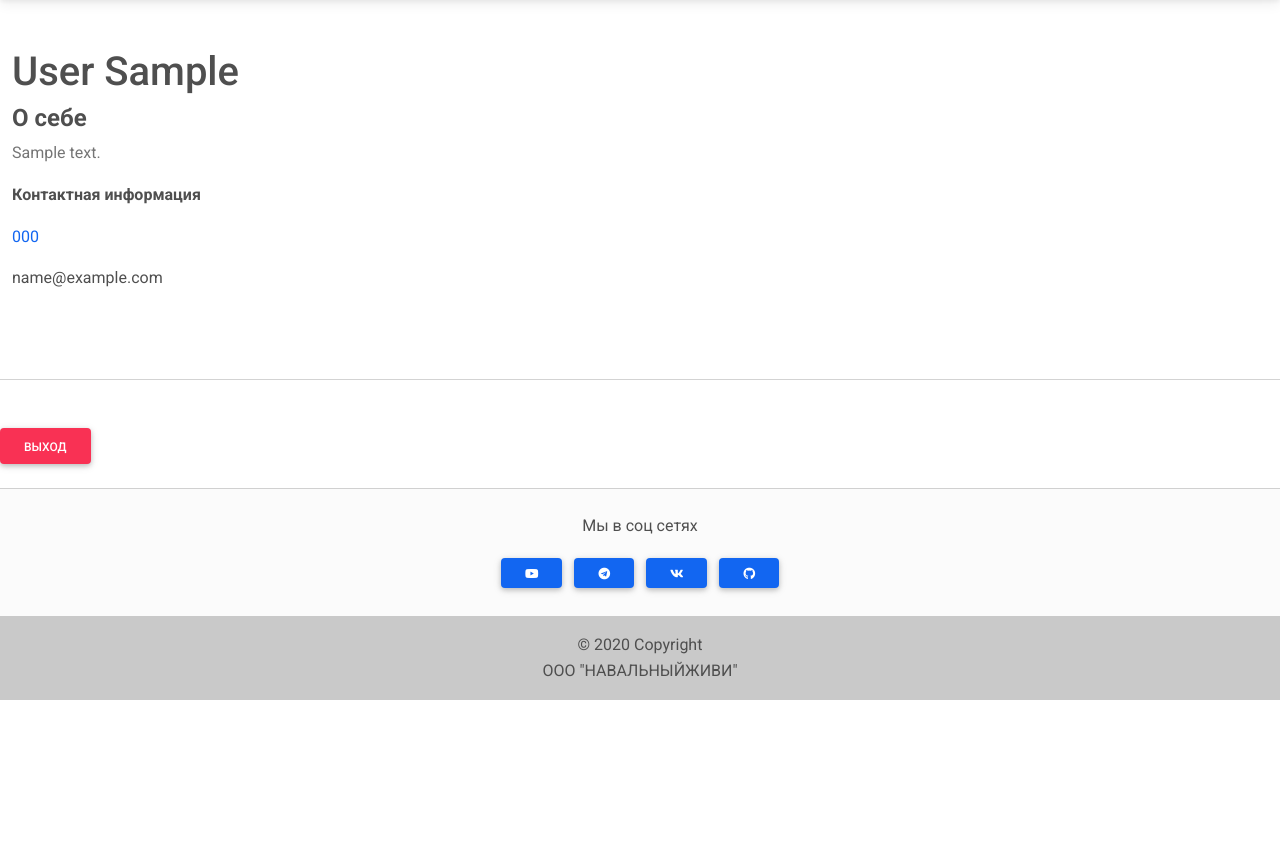
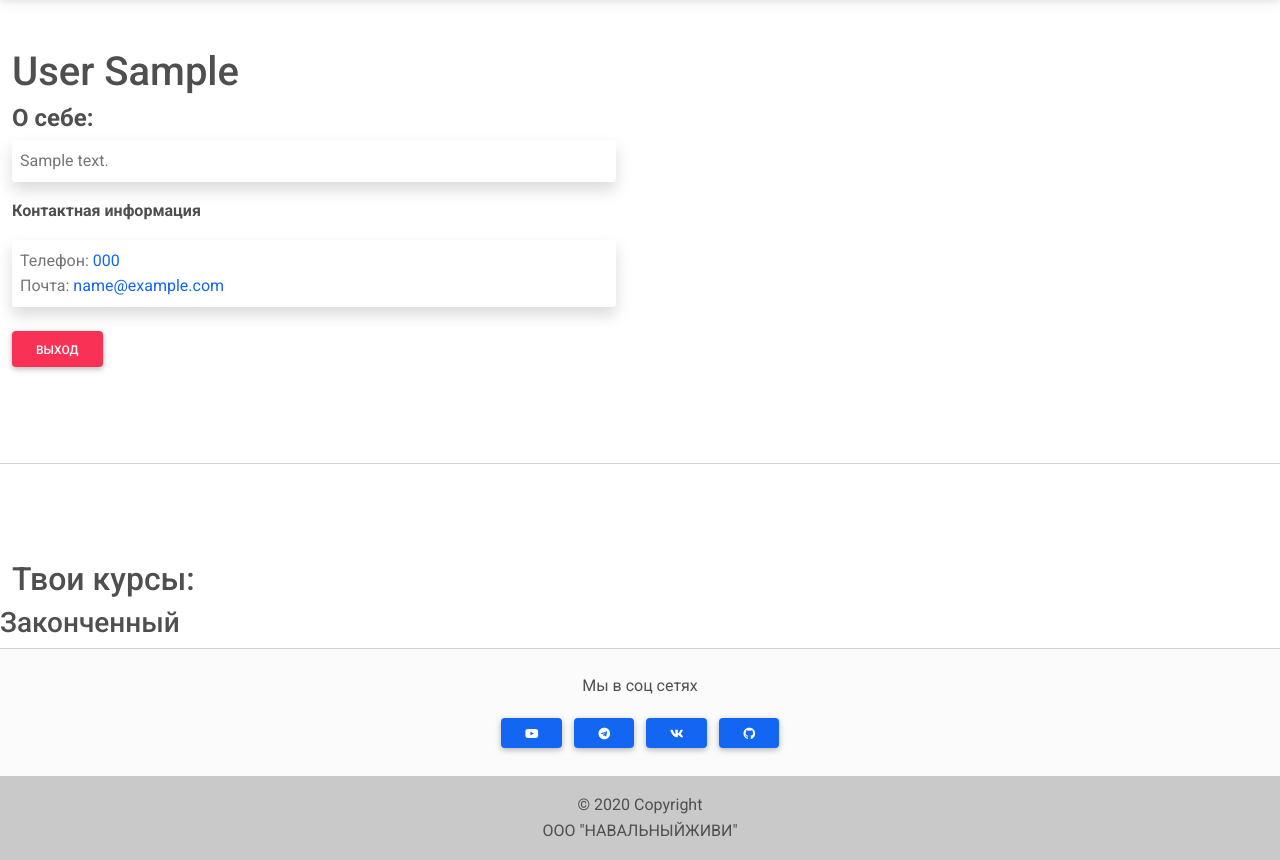
Before and after one commit to yeezy-na-izi/.shSkill, a Django app: a page that uses back/templates/user/profile.html in a window 1280 px wide. Shown: the part 59-919 px from the top of the page. Before the commit the page ends 759 px from the top, so only its background shows below. Run offline with Django 3.2, Linux system fonts and the light colour scheme; a user stored in the database is signed in; tables that the repository leaves empty hold one stand-in row (values such as "Sample post"); some libraries are stand-ins or nearby versions.

Commit message:
Add profile

```diff
--- a/back/education/views.py
+++ b/back/education/views.py
@@ -3,7 +3,6 @@ from django.contrib.auth import login
 from user.models import Account, Student
 from user.forms import LoginUserForm, CreateUserForm
 from education.models import Course
-
 
 
 def login_and_register(request):
--- a/back/templates/extends/navbar.html
+++ b/back/templates/extends/navbar.html
@@ -13,7 +13,7 @@
                     <a class="nav-link" aria-current="page" href="/">Домой</a>
                 </li>
                 <li class="nav-item">
-                    <a class="nav-link" href="">Курсы</a>
+                    <a class="nav-link" href="/courses">Курсы</a>
                 </li>
                 <li class="nav-item">
                     <a class="nav-link" href="">Учителя</a>
--- a/back/templates/user/profile.html
+++ b/back/templates/user/profile.html
@@ -17,20 +17,46 @@
     </div>
     {% endif %}
     <div class="col-md-6 gx-5 mb-4">
-        <h4><strong>О себе</strong></h4>
-        <p class="text-muted">
+        <h4><strong>О себе:</strong></h4>
+        <p class="text-muted shadow rounded-1 p-2">
             {{ user.about_me }}
         </p>
         <p><strong>Контактная информация</strong></p>
-        <p class="text-muted">
+        <div class="text-muted shadow rounded-1 p-2">
             {% if user.phone %}
+            Телефон:
             <a href="tel:{{user.phone}}">
                 {{ user.phone }}
             </a>
+            </br>
             {% endif %}
-        <p>{{ user.email }}</p>
+                 Почта:
+                <a href="mailto:{{user.email}}">
+                    {{ user.email }}
+                </a>
+
+        </div>
+        <a href="/logout" class="btn btn-danger mb-4 gx-5 mt-4">Выход</a>
     </div>
 </div>
+{% if request.user == user %}
+{% if ended or not_ended %}
 <hr class="my-5"/>
-<a href="/logout" class="btn btn-danger mb-4 gx-5">Выход</a>
-{% endblock %}
+<div class="row">
+    <h2 class="g-5">
+        Твои курсы:
+    </h2>
+    {% if not_ended %}
+    <h3>
+        В процессе:
+    </h3>
+    {% endif %}
+    {% if ended %}
+    <h3>
+        Законченный
+    </h3>
+    {% endif %}
+</div>
+{% endif %}
+{% endif %}
+{% endblock%}
--- a/back/user/views.py
+++ b/back/user/views.py
@@ -1,6 +1,7 @@
 from django.shortcuts import render, redirect
 from django.contrib.auth import logout
 from user.models import Account
+from education.models import Group
 
 
 def myPage(request):
@@ -10,7 +11,18 @@ def myPage(request):
 
 def profile(request, username):
     user = Account.objects.get(username=username)
-    context = {'user': user}
+    try:
+        student = user.student
+        ended_courses = Group.objects.filter(users=student, ended=True)
+        in_progress_courses = Group.objects.filter(users=student, ended=False)
+    except:
+        ended_courses = []
+        in_progress_courses = []
+    context = {
+        'user': user,
+        'ended': ended_courses,
+        'not_ended': in_progress_courses
+    }
     return render(request, 'user/profile.html', context)
 
 
```
